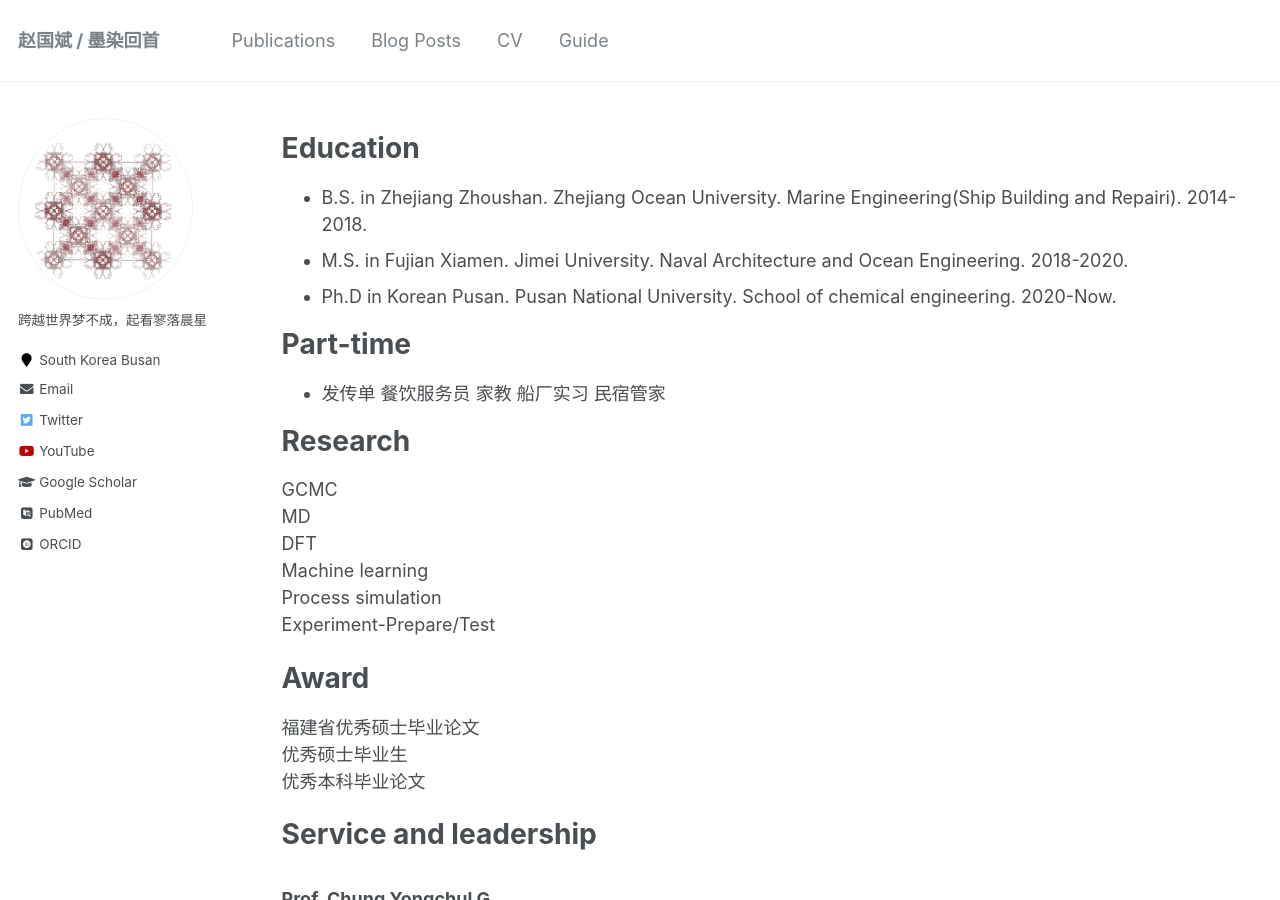
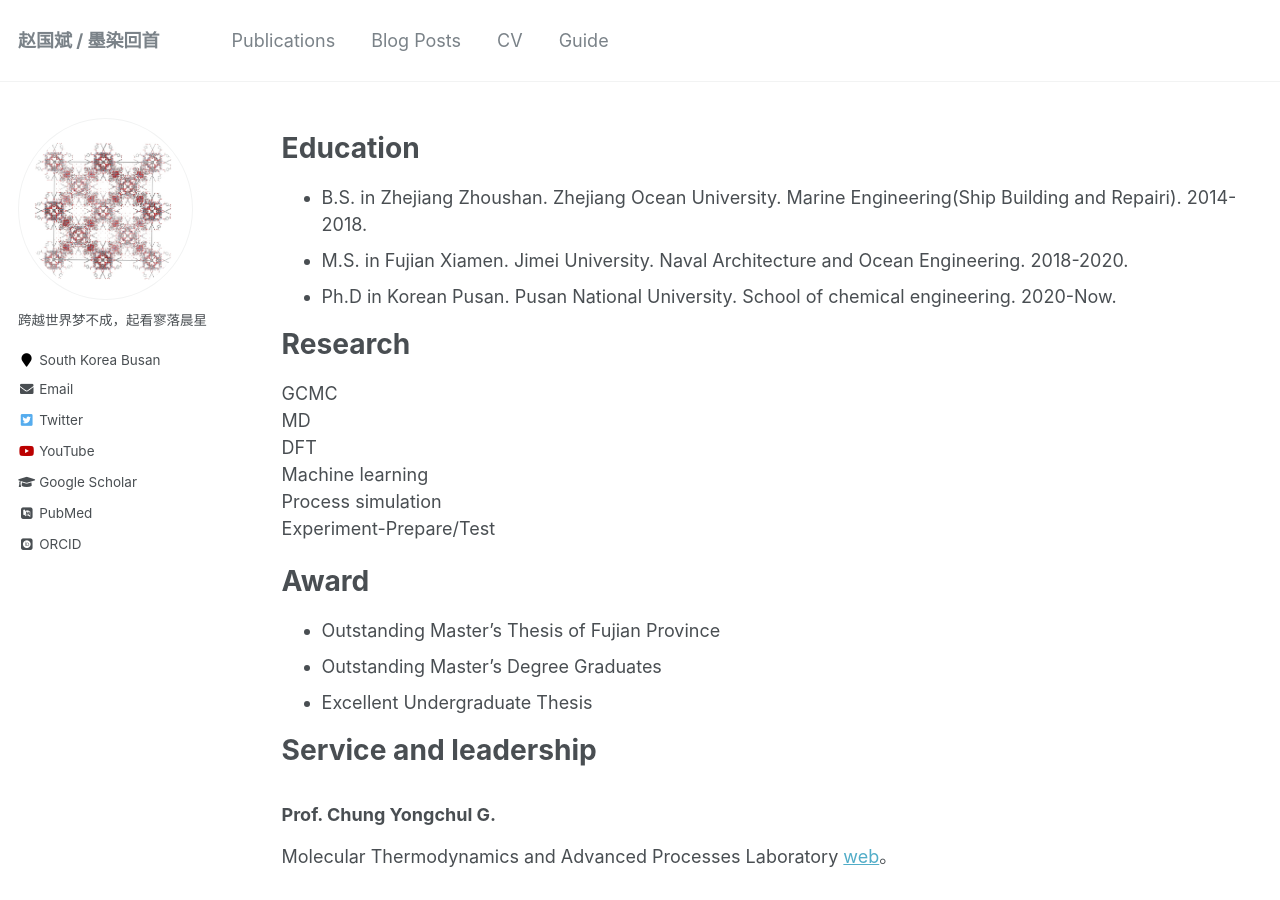
Before and after one commit to sxm13/ZGBshenxiaomoCV.github.io, a Jekyll site: the page built from _pages/cv.md, in a window 1280 px wide and 900 px high. Built offline with Jekyll 4.4.1, drawn with Linux system fonts in a browser that asks for light colours; some web fonts are replaced.

Commit message:
Update cv.md

```diff
--- a/_pages/cv.md
+++ b/_pages/cv.md
@@ -13,9 +13,6 @@ Education
 * M.S. in Fujian Xiamen. Jimei University. Naval Architecture and Ocean Engineering. 2018-2020.
 * Ph.D in Korean Pusan. Pusan National University. School of chemical engineering. 2020-Now.
 
-Part-time
-======
-* 发传单 餐饮服务员 家教 船厂实习 民宿管家
 
 Research
 ======
@@ -28,9 +25,9 @@ Research
 
  Award
 ======
-  福建省优秀硕士毕业论文
-  优秀硕士毕业生
-  优秀本科毕业论文
+* Outstanding Master's Thesis of Fujian Province
+* Outstanding Master's Degree Graduates
+* Excellent Undergraduate Thesis
 
 Service and leadership
 ======
```
